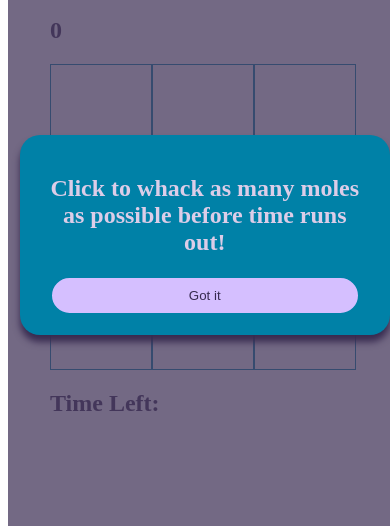
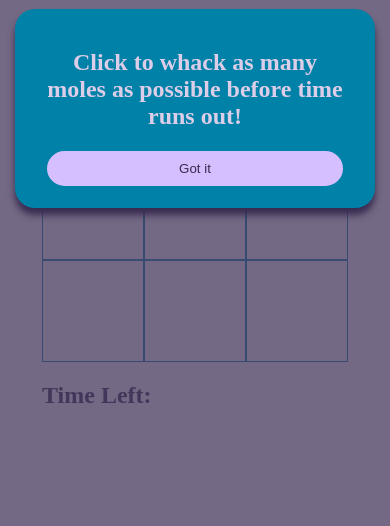
Before and after one commit to parksrichiework/whack-a-mole, a plain HTML site: page index.html in a window 390 px wide. Shown: the part 118-644 px from the top of the page. Drawn offline with Linux system fonts and the light colour scheme; a web font is replaced by a local one.

Commit message:
adjusted css of directions box

```diff
--- a/css/styles.css
+++ b/css/styles.css
@@ -21,16 +21,72 @@
 
    body{
     width: 100%;
+    margin: 0;
     display: flex;
     flex-direction: column;
     align-items: center;
-    justify-content: center;
+    /* justify-content: center; */
     color: var(--darker-purple);
     /* background-color: whitesmoke; */
 }
 
 main{
     margin: 0;
+}
+
+.directions-box{
+    display: flex;
+    justify-content: center;
+
+    width: auto;
+    height: auto;
+}
+
+.directions{
+	display: block;
+    margin-top: 15vh;
+	background-color: var(--celadon-blue);
+	color: var(--languid-lavender);
+	position: absolute;
+	z-index: 10;
+	padding: 20px 30px;
+	width: 300px;
+	transition: 0.2s ease-in-out;
+	text-align: center;
+	border-radius: 20px;
+	box-shadow: 0px 7px 7px var(--darker-purple);
+	-webkit-text-stroke-width: none;
+}
+
+.close-directions{
+	background-color: var(--lighter-purple);
+	color: var(--darker-purple);
+	border: solid 2px var(--celadon-blue);
+	border-radius: 20px;
+	width: 100%;
+	padding: 10px 10px;
+}
+
+.close-directions:hover{
+	background-color: var(--palatinate-purple);
+	color: var(--lighter-purple);
+	border: solid 2px var(--lighter-purple);
+}
+
+.closed{
+	display: none;
+	transition: 0.2s ease-in-out;
+}
+
+.directions-modal-bg{
+	background-color: var(--darker-purple-opacity);
+    background-size: cover;
+	width: 100%;
+	height: 100%;
+	z-index: 9;
+	position: absolute;
+	margin: 0;
+	transition: 0.2s ease-in-out;
 }
 
 .grid{
@@ -183,52 +239,7 @@ footer{
 	margin: 50px 0px 0px;
 }
 
-.directions{
-	display: inline-block;
-	background-color: var(--celadon-blue);
-	color: var(--languid-lavender);
-	position: absolute;
-	top: 30%;
-	left: 5%;
-	z-index: 10;
-	padding: 20px 30px;
-	width: fit-content;
-	transition: 0.2s ease-in-out;
-	text-align: center;
-	border-radius: 20px;
-	box-shadow: 0px 7px 7px var(--darker-purple);
-	-webkit-text-stroke-width: none;
-}
 
-.close-directions{
-	background-color: var(--lighter-purple);
-	color: var(--darker-purple);
-	border: solid 2px var(--celadon-blue);
-	border-radius: 20px;
-	width: 100%;
-	padding: 10px 10px;
-}
-
-.close-directions:hover{
-	background-color: var(--palatinate-purple);
-	color: var(--lighter-purple);
-	border: solid 2px var(--lighter-purple);
-}
-
-.closed{
-	display: none;
-	transition: 0.2s ease-in-out;
-}
-
-.directions-modal-bg{
-	background-color: var(--darker-purple-opacity);
-	width: 100%;
-	height: 100%;
-	z-index: 9;
-	position: absolute;
-	margin: 0;
-	transition: 0.2s ease-in-out;
-}
 
 /* MOBILE STYLES ----------------------------------------------------------------------- */
 
@@ -236,7 +247,7 @@ footer{
 
 	body{
 		width: 100%;
-        padding: ;
+        margin: 0;
 	}
 
 
--- a/index.html
+++ b/index.html
@@ -18,14 +18,16 @@
   <!-- body starts -->
   <body class="">
     <span class="directions-modal-bg" id="game-directions-modal"></span>
-    <main>
+    <main class="main">
 
+      <div class="directions-box">
         <div class="directions" id="game-directions">
           <div>
           <h2> Click to whack as many moles as possible before time runs out!</h2>
           </div>
           <div>
           <button class="close-directions" id="close-button">Got it</button>
+          </div>
         </div>
       </div>
 
--- a/js/main.js
+++ b/js/main.js
@@ -7,7 +7,7 @@ const playAgain=document.querySelector('.play-again')
 
 let result= 0
 let hitPosition
-let currentTime = 32
+let currentTime = 33
 let timerId = null
 let countdownTimerId
 
```
Lines whose indentation alone changed are shown as unchanged.
